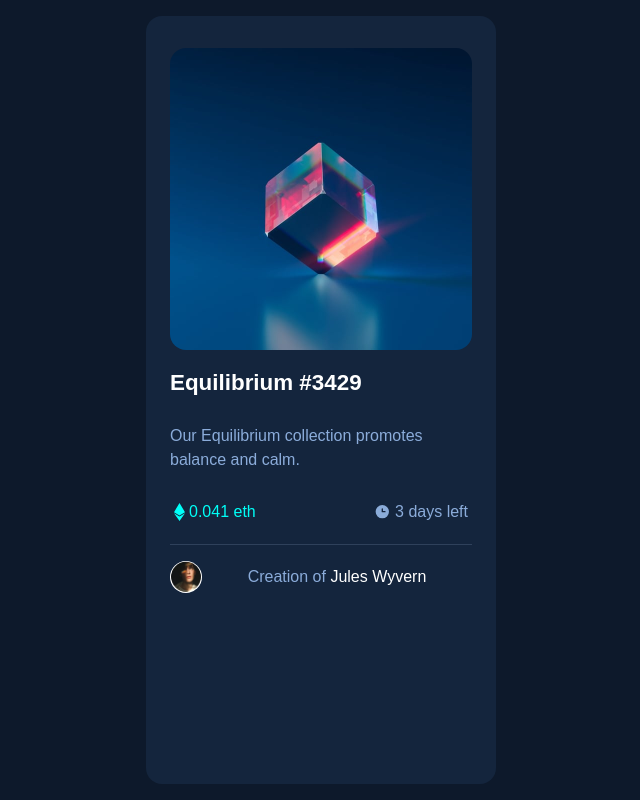
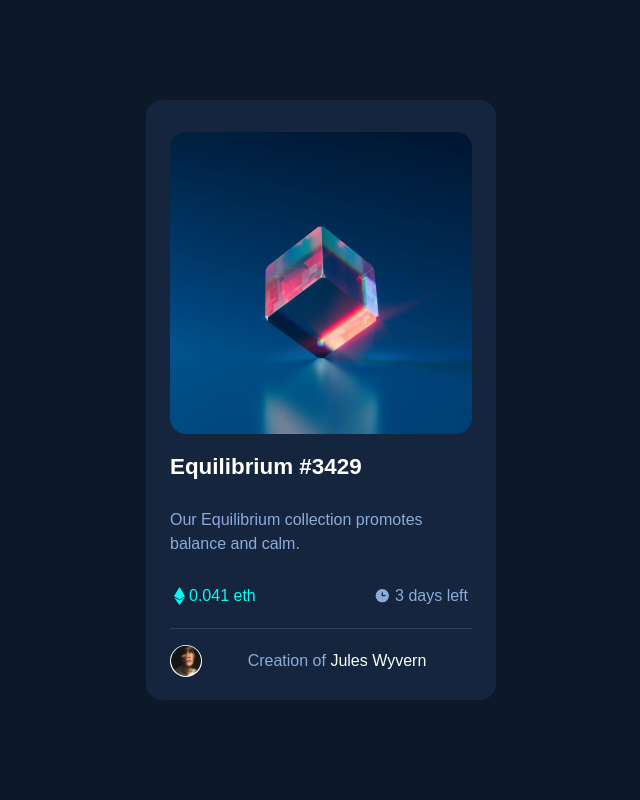
Before and after one commit to jrickyrichard/nft-preview-card-component, a website: page public/index.html in a window 1280 px wide. Shown: the whole page, without its empty margins (319-959 px from the left). Drawn offline with Linux system fonts and the light colour scheme.

Commit message:
small fix

```diff
--- a/public/index.html
+++ b/public/index.html
@@ -11,7 +11,7 @@
   <link rel="stylesheet" href="styles.css">
 </head>
 <body class="h-screen bg-main-bg flex px-8 font-outfit items-center justify-center">
-  <main class=" bg-card-bg h-[calc(100%_-_2rem)] w-[350px] m-auto rounded-[1rem] px-6 py-8">
+  <main class=" bg-card-bg h-[600px] w-[350px] m-auto rounded-[1rem] px-6 py-8">
 
 
     <picture class="hover:cursor-pointer relative">
```
Also changed, not shown: public/styles.css.
